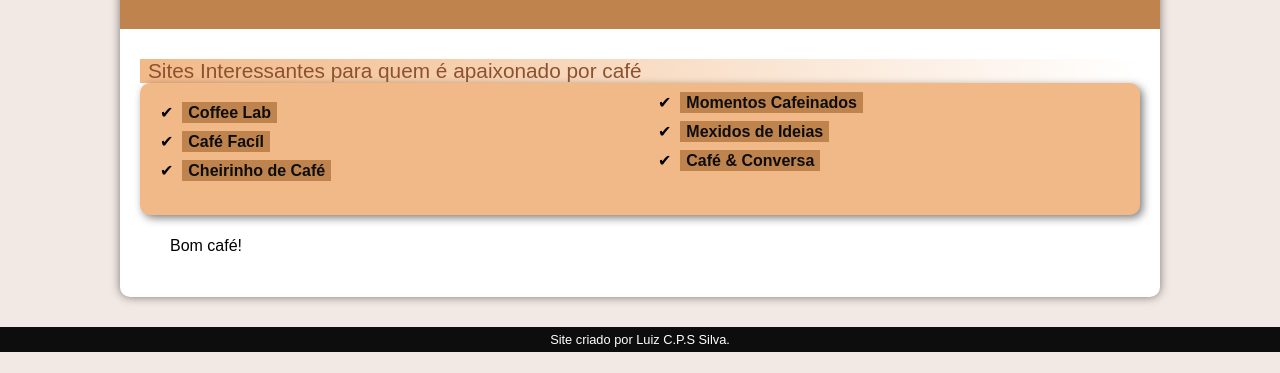
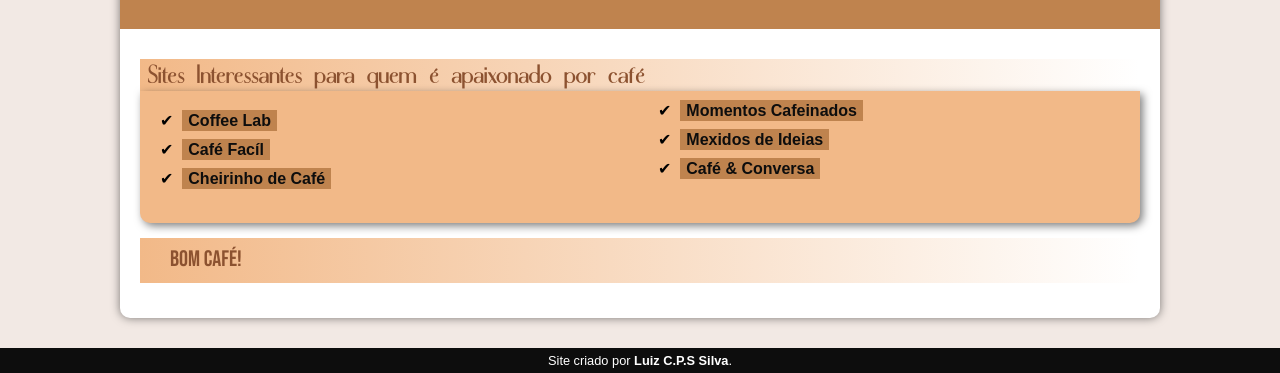
Before and after one commit to Luiz-CPS-Silva/projeto-cafe, a plain HTML site: page index.html in a window 1280 px wide. Shown: the part 2800-3173 px from the top of the page. Before the commit the page ends 3152 px from the top, so only its background shows below. Drawn offline with Linux system fonts and the light colour scheme.

Commit message:
Atualizando projeto- cafe

```diff
--- a/estilo/style.css
+++ b/estilo/style.css
@@ -30,6 +30,14 @@ body {
     background-color: var(--cor3);
     font-family: var(--fonte-padrão);
 }
+
+.destaque {
+    background-image: linear-gradient(to right, #F2B988, transparent);
+    color: #8C5230;
+    font-size: 1.4em;
+    font-family: var(--fonte-destaque);
+}
+
 a.externo::after {
     content: '\00a0\1F517';
 }
@@ -110,9 +118,9 @@ main h2 {
 }
 
 main h3 {
-    font-family: ;
+    font-family: var(--fonte-Revonza);
     color: var(--cor2);
-    font-size: 1.3em;
+    font-size: 1.6em;
     font-weight: normal;
     background-image: linear-gradient(to right, #F2B988, transparent);
     text-indent: 8px;
@@ -179,7 +187,7 @@ li {
 aside {
     background-color: #F2B988;
     padding: 10px;
-    border-radius: 10px;
+    border-radius: 0px 0px 10px 10px;
     box-shadow: 3px 3px 8px rgba(0, 0, 0, 0.5);
 }
 
--- a/index.html
+++ b/index.html
@@ -81,12 +81,12 @@
             </ul>
            </aside>
 
-           <p>Bom café!</p>
+           <p class="destaque">Bom café!</p>
 
         </article>
     </main>
     <footer>
-        <p>Site criado por Luiz C.P.S Silva.</p>
+        <p>Site criado por <a href="https://github.com/Luiz-CPS-Silva" target="_blank">Luiz C.P.S Silva</a>.</p>
     </footer>
 </body>
 </html>
```
